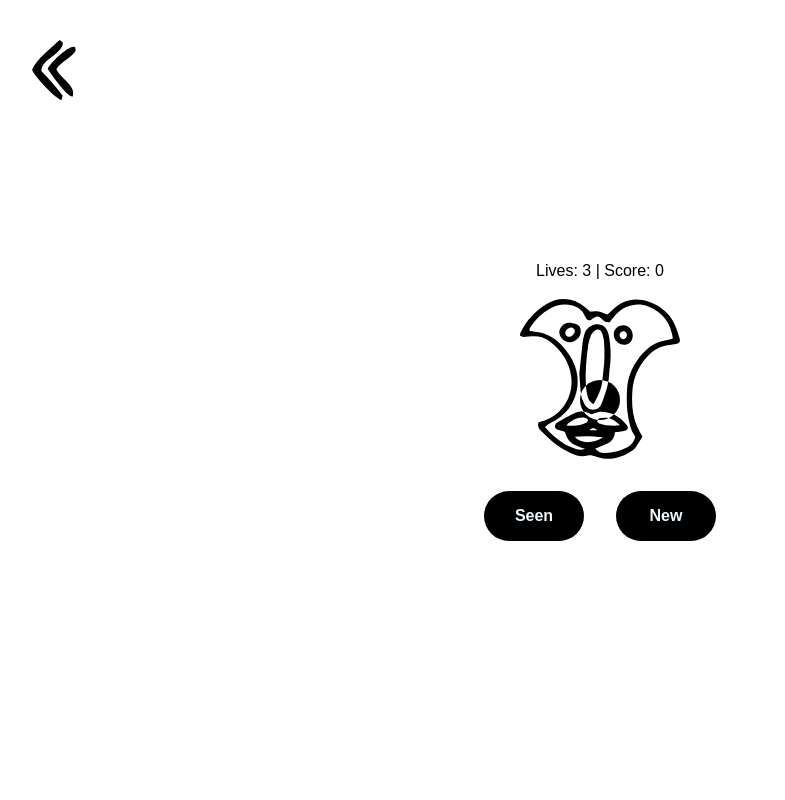
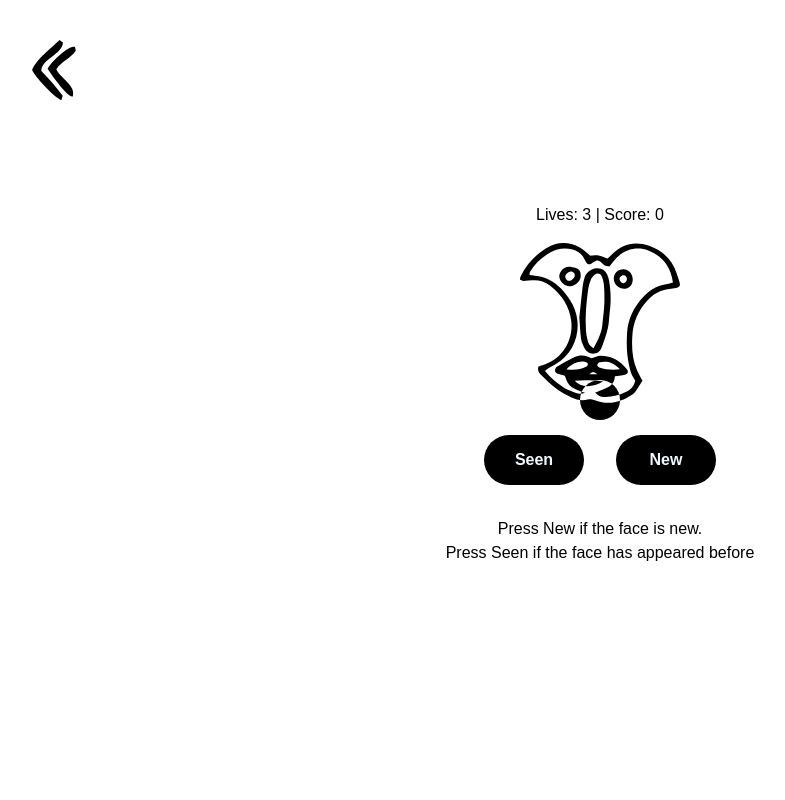
Before and after one commit to NETERNOT/CM_Design_as_Art, a React (Vite) app: page /memory in a window 1280 px wide. Shown: the top 800 px of the page, without its empty margins (40-825 px from the left). Built offline with nearby package versions, Linux system fonts and the light colour scheme.

Commit message:
ddd
ddddd

```diff
--- a/src/pages/Homepage/Homepage.css
+++ b/src/pages/Homepage/Homepage.css
@@ -89,7 +89,7 @@
   justify-content: center;
   gap: 70px;
   margin-top: 100px;
-  margin-bottom: 300px;
+  margin-bottom: 00px;
   padding-top: 40px;
   border-top: 1px solid #eee;
 }
@@ -100,3 +100,8 @@
   transition: transform 0.3s ease;
   cursor: none;
 }
+
+.select {
+ text-align: center;
+ font-size: 1.3rem;
+}
--- a/src/pages/Homepage/Homepage.tsx
+++ b/src/pages/Homepage/Homepage.tsx
@@ -392,7 +392,9 @@ const Homepage: React.FC = () => {
               <img src={randomSvgs.signal} alt="Random Signal" className="bottom-svg" />
             </motion.div>
           </Link>
+
         </div>
+        <div className='select'> Select a minigame</div>
       </div>
     </div>
   );
--- a/src/pages/Sorting/Sorting.css
+++ b/src/pages/Sorting/Sorting.css
@@ -162,8 +162,7 @@
 
   .hint-text {
     margin-top: 20px;
-    color: #666;
-    font-style: italic;
+    font-size: 1rem;
   }
 
   /* Hide scrollbar but keep functionality */
--- a/src/pages/memory/Memory.css
+++ b/src/pages/memory/Memory.css
@@ -136,3 +136,25 @@ body {
   font-size: 1.3rem;
   transition-duration: 0.5s;
 }
+
+
+
+.textmemory {
+  font-size: 1rem;
+  color: black;
+  text-align: center;
+  padding: 2rem 2rem 2rem 2rem;
+  box-sizing: border-box;
+
+}
+
+
+.textmemory {
+  opacity: 1;
+  transition: opacity 0.1s ease-in-out;
+}
+
+.textmemory.fade-out {
+  opacity: 0;
+  pointer-events: none; /* This prevents interaction with the element while it's fading */
+}
--- a/src/pages/memory/Memory.tsx
+++ b/src/pages/memory/Memory.tsx
@@ -258,6 +258,13 @@ const MemoryGame: React.FC = () => {
           label="New"
         />
       </div>
+      {!isGameOver && (
+        <div className={`textmemory ${isGameOver ? "fade-out" : ""}`}>
+  Press New if the face is new. <br/>Press Seen if the face has appeared before
+</div>
+)}
+
+
 
       <img src={Bruno} className="Author" />
       <p id="text" className={isGameOver ? "t1" : "t2"}>
```
